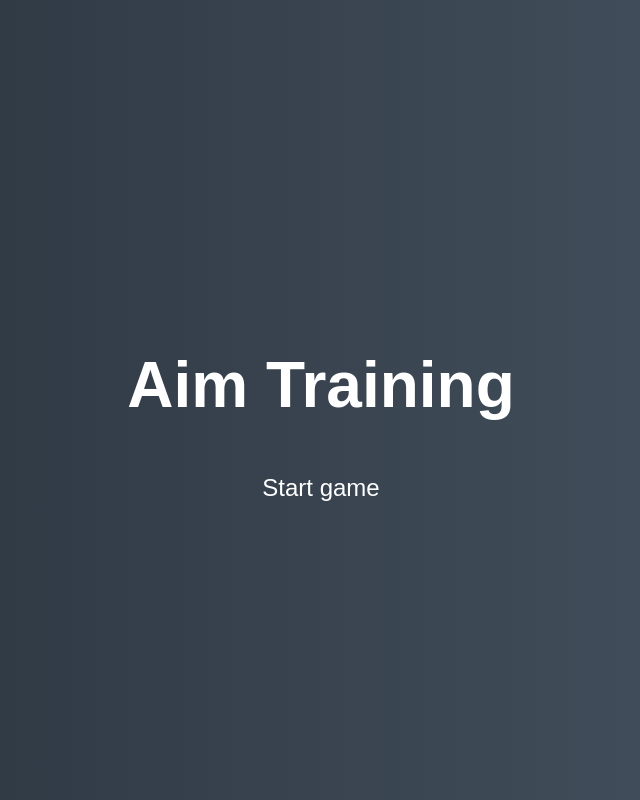
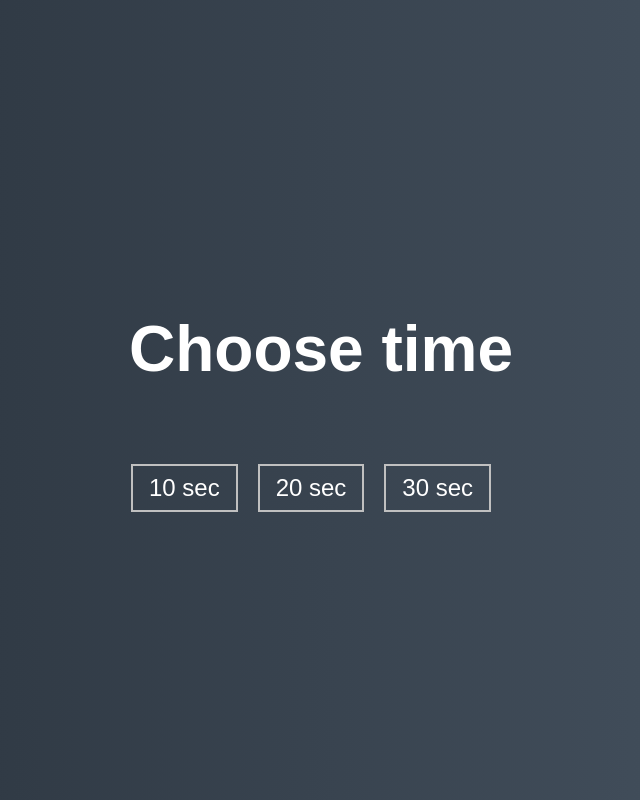
Before and after one commit to AndriiSalohub/aim-game, a plain HTML site: page index.html in a window 1280 px wide. Shown: the whole page, without its empty margins (319-959 px from the left). Drawn offline with Linux system fonts and the light colour scheme; a web font is replaced by a local one.

Commit message:
add markup and styles for chooseTime screen

```diff
--- a/index.html
+++ b/index.html
@@ -8,7 +8,7 @@
     <title>Aim Game</title>
 </head>
 <body>
-    <div class="screen">
+    <div class="screen up">
         <h1>
             Aim Training
         </h1>
@@ -16,6 +16,30 @@
             Start game
         </a>
     </div>
+
+    <div class="screen">
+        <h1>Choose time</h1>
+        <ul class="time-list" id="time-list">
+          <li>
+            <button class="time-btn" data-time="10">
+              10 sec
+            </button>
+          </li>
+          <li>
+            <button class="time-btn" data-time="20">
+              20 sec
+            </button>
+          </li>
+          <li>
+            <button class="time-btn" data-time="30">
+              30 sec
+            </button>
+          </li>
+          <li>
+          </li>
+        </ul>
+      </div>
+
     <script src="app.js"></script>
 </body>
 </html>
--- a/style.css
+++ b/style.css
@@ -41,3 +41,42 @@ h1 {
     transition: margin 0.5s ease-out;
     background: linear-gradient(90deg, #29323C 0%, #485563 100%);
 }
+
+.screen.up {
+    margin-top: -100vh;
+}
+
+.time-list {
+    display: flex;
+    flex-wrap: wrap;
+    justify-content: center;
+    list-style: none;
+    padding: 0;
+}
+
+.time-list li {
+    margin: 10px;
+}
+
+.time-btn {
+    background-color: transparent;
+    border: 2px solid #C0C0C0;
+    color: #fff;
+    cursor: pointer;
+    font-family: inherit;
+    padding: .5rem 1rem;
+    font-size: 1.5rem;
+}
+
+.time-btn:hover {
+    border: 2px solid #16D9E3;
+    color: #16D9E3;
+}
+
+.hide {
+    opacity: 0;
+}
+
+.primary {
+    color: #16D9E3;
+}
```
